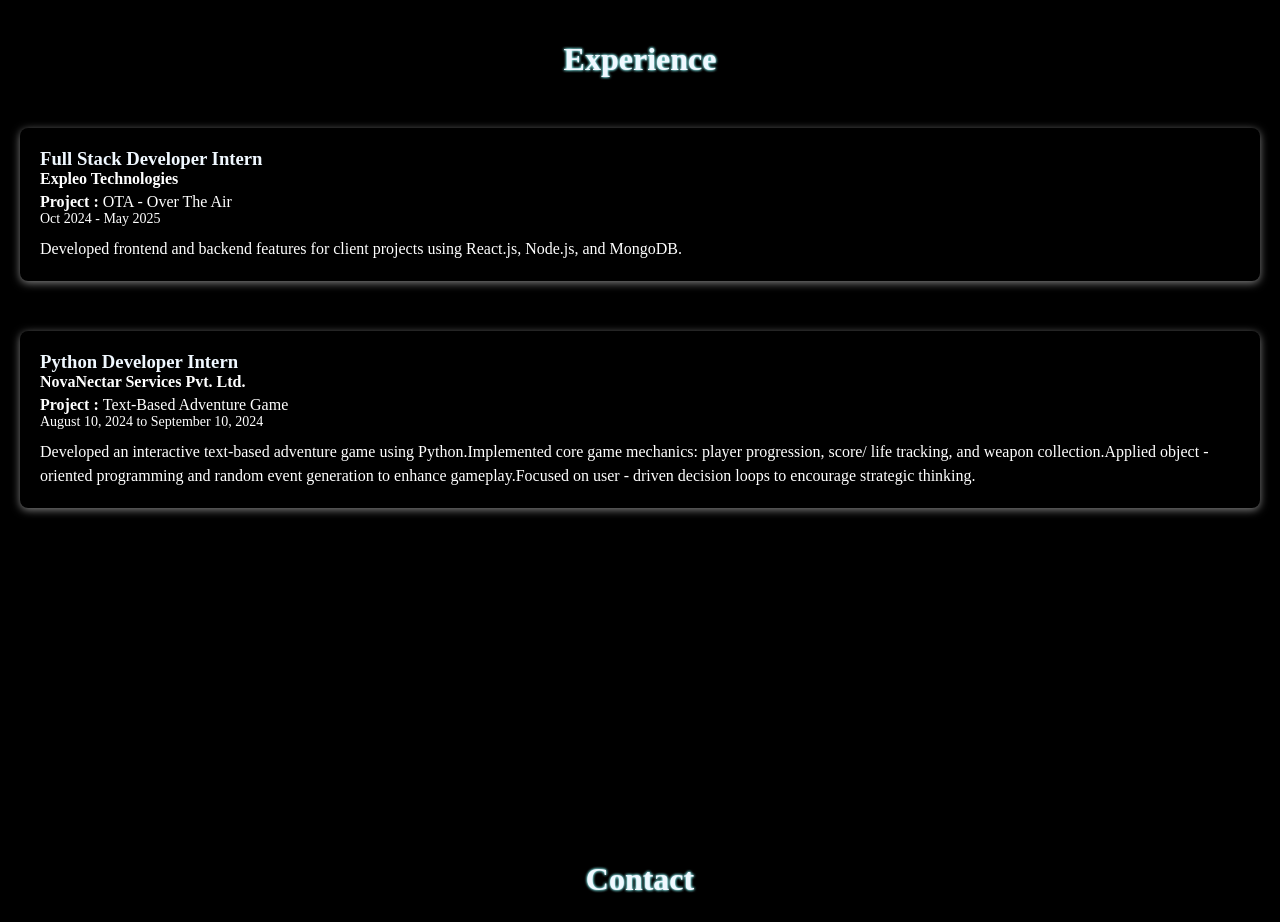
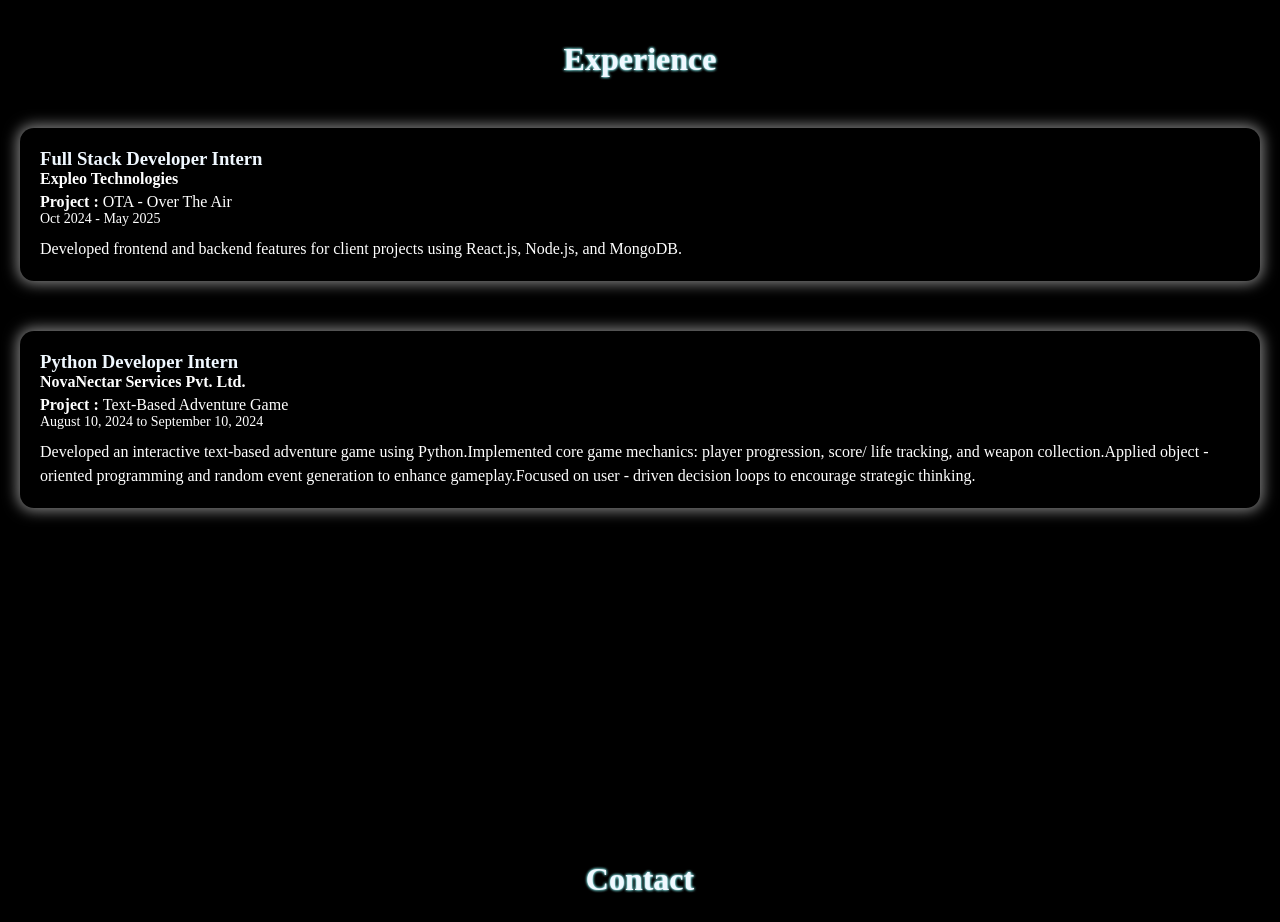
Before and after one commit to Paramesh-Kumar-2004/VP_Portfolio-2, a React (Create React App) app: page / in a window 1280 px wide. Shown: the part 3460-4382 px from the top of the page. Built offline with nearby package versions, Linux system fonts and the light colour scheme.

Commit message:
Updating The Experience.css

```diff
--- a/src/Styles/Experience.css
+++ b/src/Styles/Experience.css
@@ -11,14 +11,15 @@
     background: black;
     padding: 20px;
     margin: 50px 0 0 0;
-    border-radius: 8px;
-    box-shadow: 0 2px 8px gray;
+    border-radius: 14px;
+    box-shadow: 0 0 14px 3px gray;
     cursor: pointer;
 }
 
 .experience-item:hover {
     scale: 1.0126;
     transition: all ease-in-out;
+    box-shadow: 0 0 14px 3px gray, 0 0 14px 3px skyblue;
 }
 
 .company {
```
